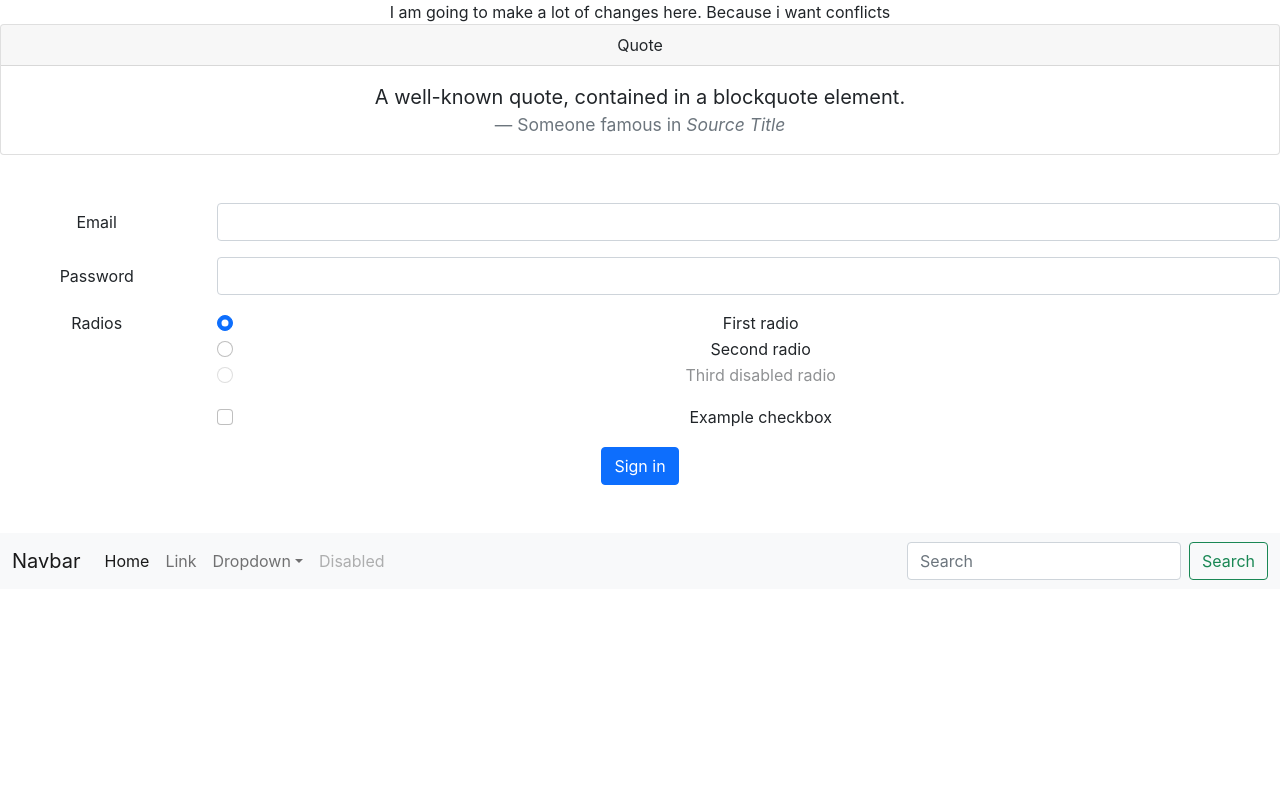
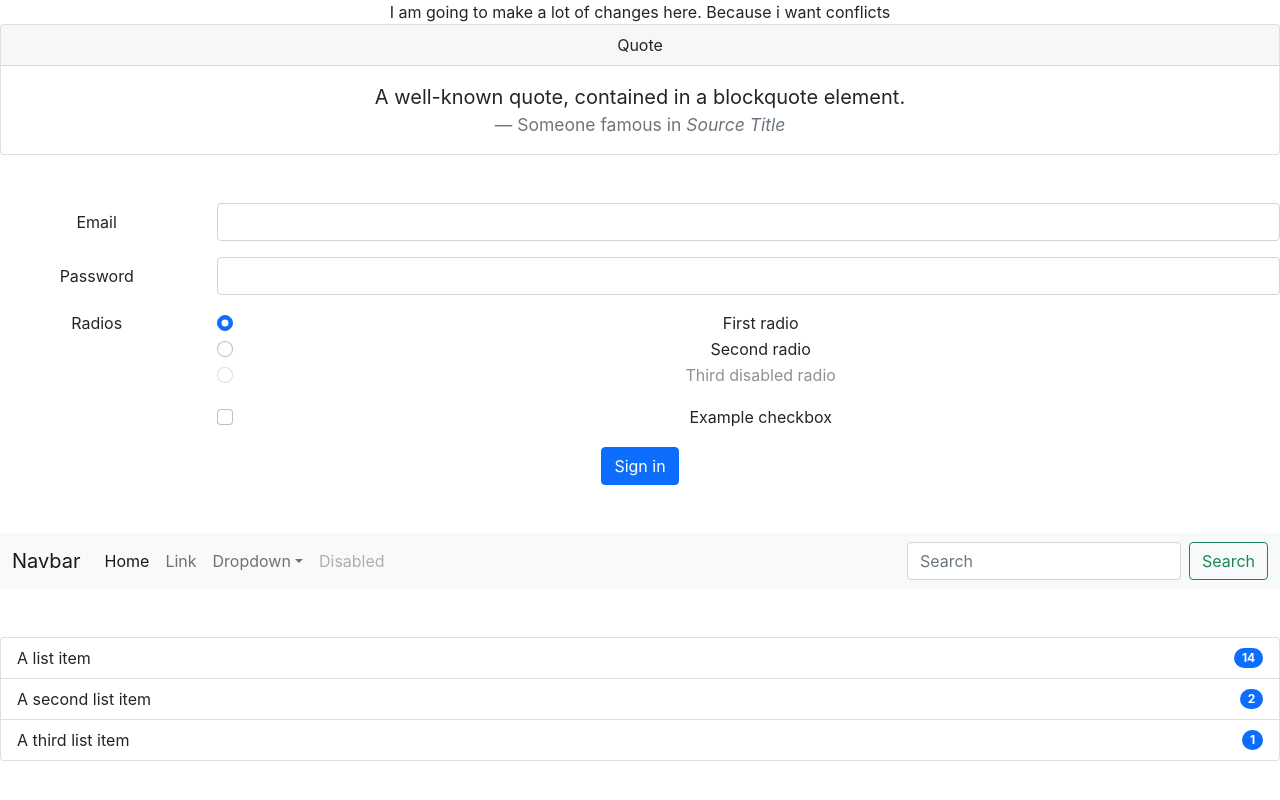
Before and after one commit to mohammad-aabid29/Getting_Started, a React (Create React App) app: page / in a window 1280 px wide. Shown: the top 800 px of the page. Built offline with nearby package versions, Linux system fonts and the light colour scheme.

Commit message:
List Added

```diff
--- a/src/App.js
+++ b/src/App.js
@@ -2,6 +2,7 @@ import FormControl from "./Components/FormControl";
 import "./App.css";
 import QuotesCard from "./Components/QuotesCard";
 import Navbar from "./Components/Navbar";
+import List from "./Components/List";
 
 function App() {
   return (
@@ -10,6 +11,7 @@ function App() {
       <QuotesCard />
       <FormControl />
       <Navbar />
+      <List/>
     </div>
   );
 }
--- /dev/null
+++ b/src/Components/List.js
@@ -0,0 +1,24 @@
+import React from 'react'
+
+function List() {
+    return (
+        <div>
+            <ul class="list-group my-5">
+                <li class="list-group-item d-flex justify-content-between align-items-center">
+                    A list item
+                    <span class="badge bg-primary rounded-pill">14</span>
+                </li>
+                <li class="list-group-item d-flex justify-content-between align-items-center">
+                    A second list item
+                    <span class="badge bg-primary rounded-pill">2</span>
+                </li>
+                <li class="list-group-item d-flex justify-content-between align-items-center">
+                    A third list item
+                    <span class="badge bg-primary rounded-pill">1</span>
+                </li>
+            </ul>
+        </div>
+    )
+}
+
+export default List
```
